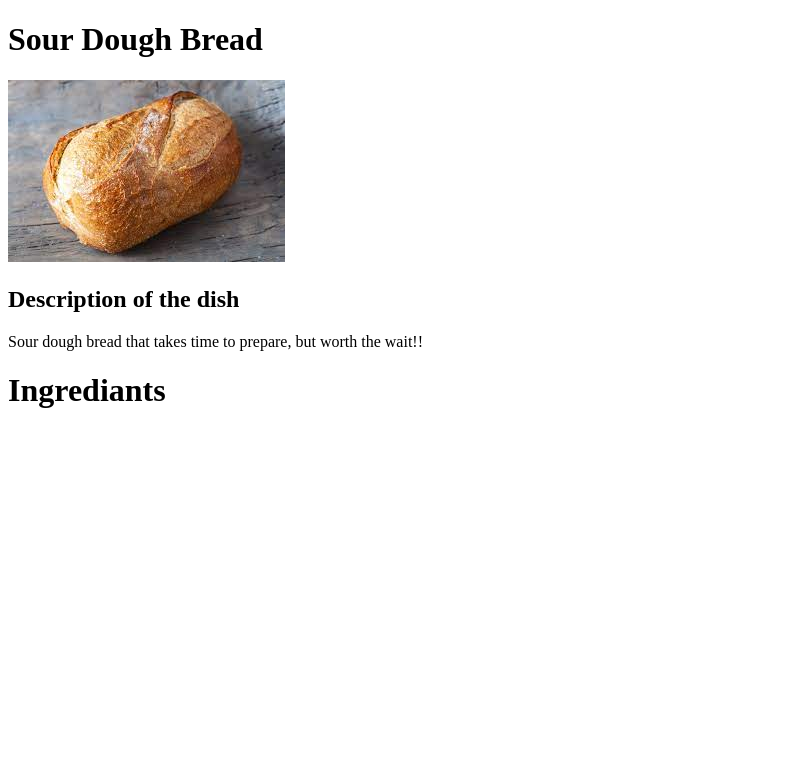
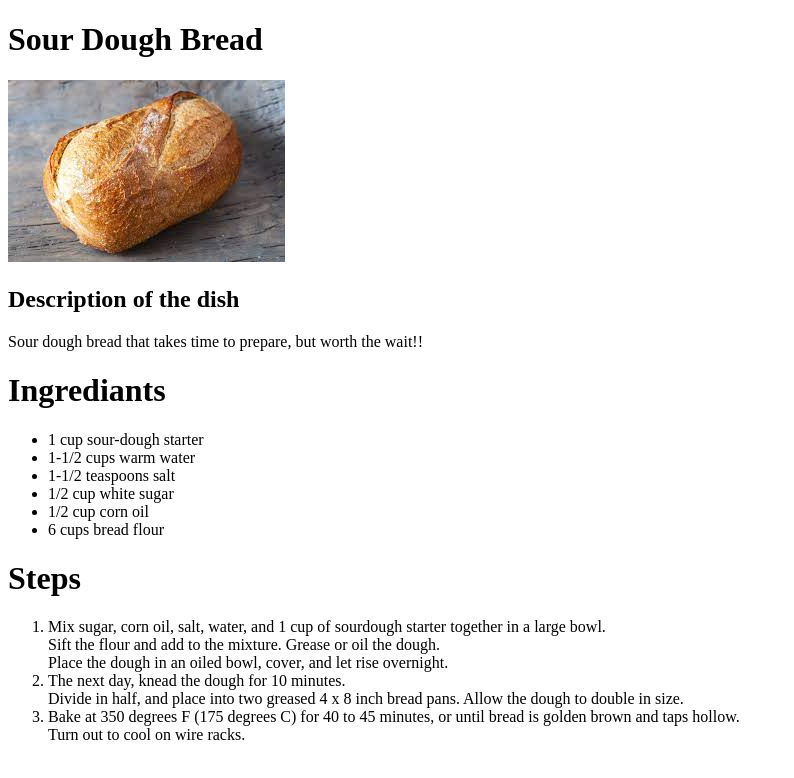
Before and after one commit to Forest-Person/odin-recipes, a plain HTML site: page recipes/sour-dough.html in a window 1280 px wide. Shown: the whole page, without its empty margins (0-794 px from the left). Drawn offline with Linux system fonts and the light colour scheme.

Commit message:
Add ingrediants list with <ul> tag and add steps for sourdough recipe with <ol> tag.

```diff
--- a/recipes/sour-dough.html
+++ b/recipes/sour-dough.html
@@ -13,6 +13,29 @@
         <h2>Description of the dish</h2>
         <p>Sour dough bread that takes time to prepare, but worth the wait!!</p>
         <h1>Ingrediants</h1>
+        <ul>
+            <li>1 cup sour-dough starter</li>
+            <li>1-1/2 cups warm water</li>
+            <li>1-1/2 teaspoons salt</li>
+            <li>1/2 cup white sugar</li>
+            <li>1/2 cup corn oil</li>
+            <li>6 cups bread flour</li>
+        </ul>
+        <h1>Steps</h1>
+        <ol>
+            <li>Mix sugar, corn oil, salt, water, and 1 cup of sourdough starter together in a large bowl.
+                <br>Sift the flour and add to the mixture. Grease or oil the dough.
+                <br>Place the dough in an oiled bowl, cover, and let rise overnight.
+            </li>
+            <li>The next day, knead the dough for 10 minutes.
+                <br>Divide in half, and place into two greased 4 x 8 inch bread pans. Allow the dough to double in size.
+            </li>
+            <li>Bake at 350 degrees F (175 degrees C) for 40 to 45 minutes, or until bread is golden brown and taps hollow.
+                <br>Turn out to cool on wire racks.
+            </li>
+        </ol>
+
+
 
     </body>
 
```
